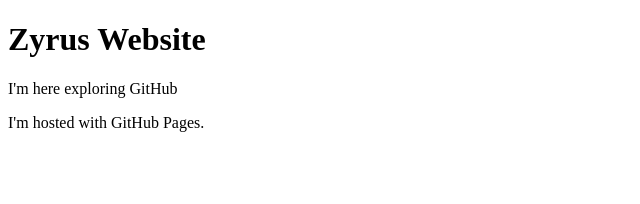
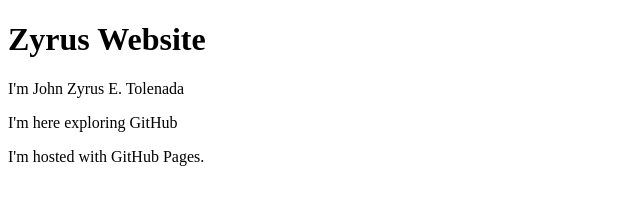
Before and after one commit to zyrustolenada21/zyrustolenada21.github.io, a plain HTML site: page index.html in a window 1280 px wide. Shown: the whole page, without its empty margins (0-640 px from the left). Drawn offline with Linux system fonts and the light colour scheme.

Commit message:
Update index.html

```diff
--- a/index.html
+++ b/index.html
@@ -2,6 +2,7 @@
 <html>
 <body>
 <h1>Zyrus Website</h1>
+<p> I'm John Zyrus E. Tolenada</p>
 <p>I'm here exploring GitHub</p>
 <p>I'm hosted with GitHub Pages.</p>
 </body>
```
